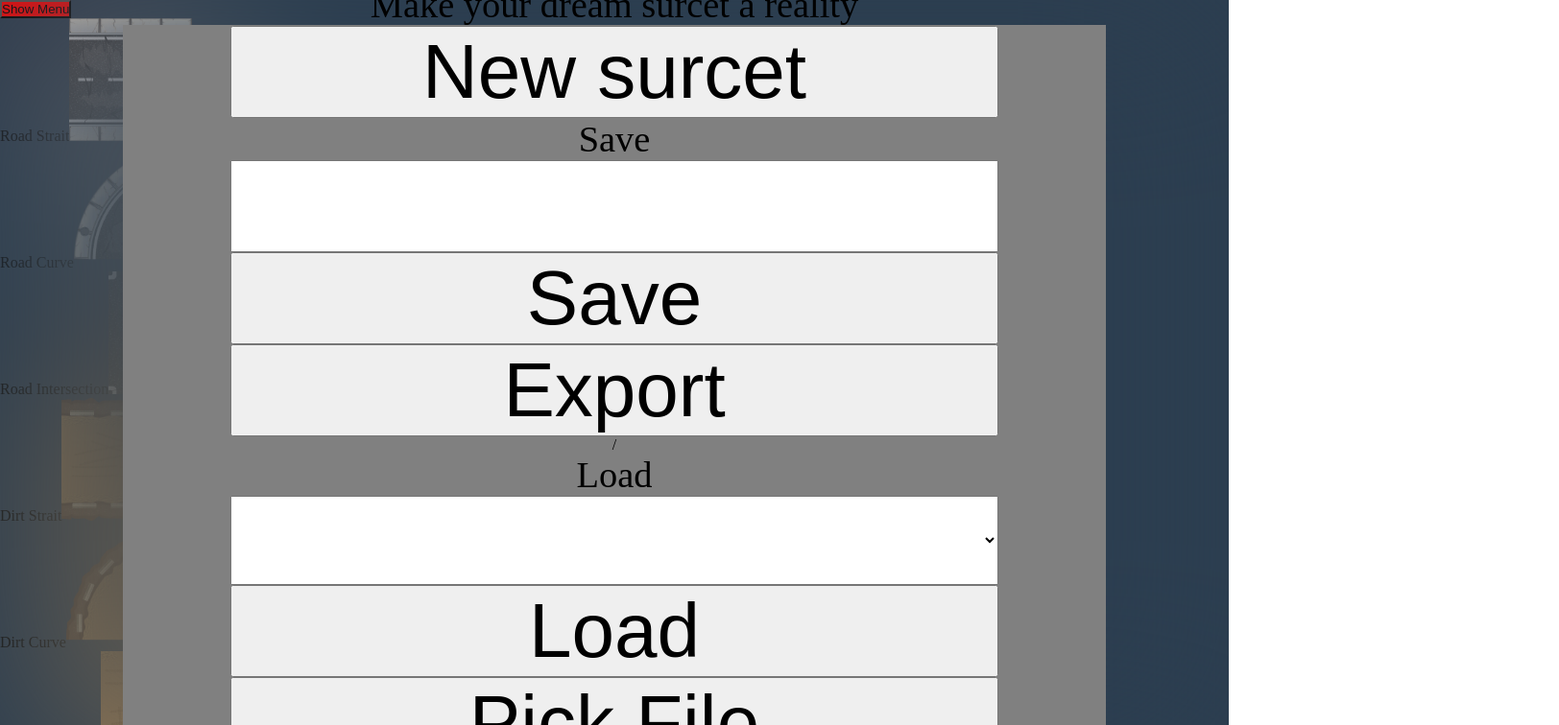
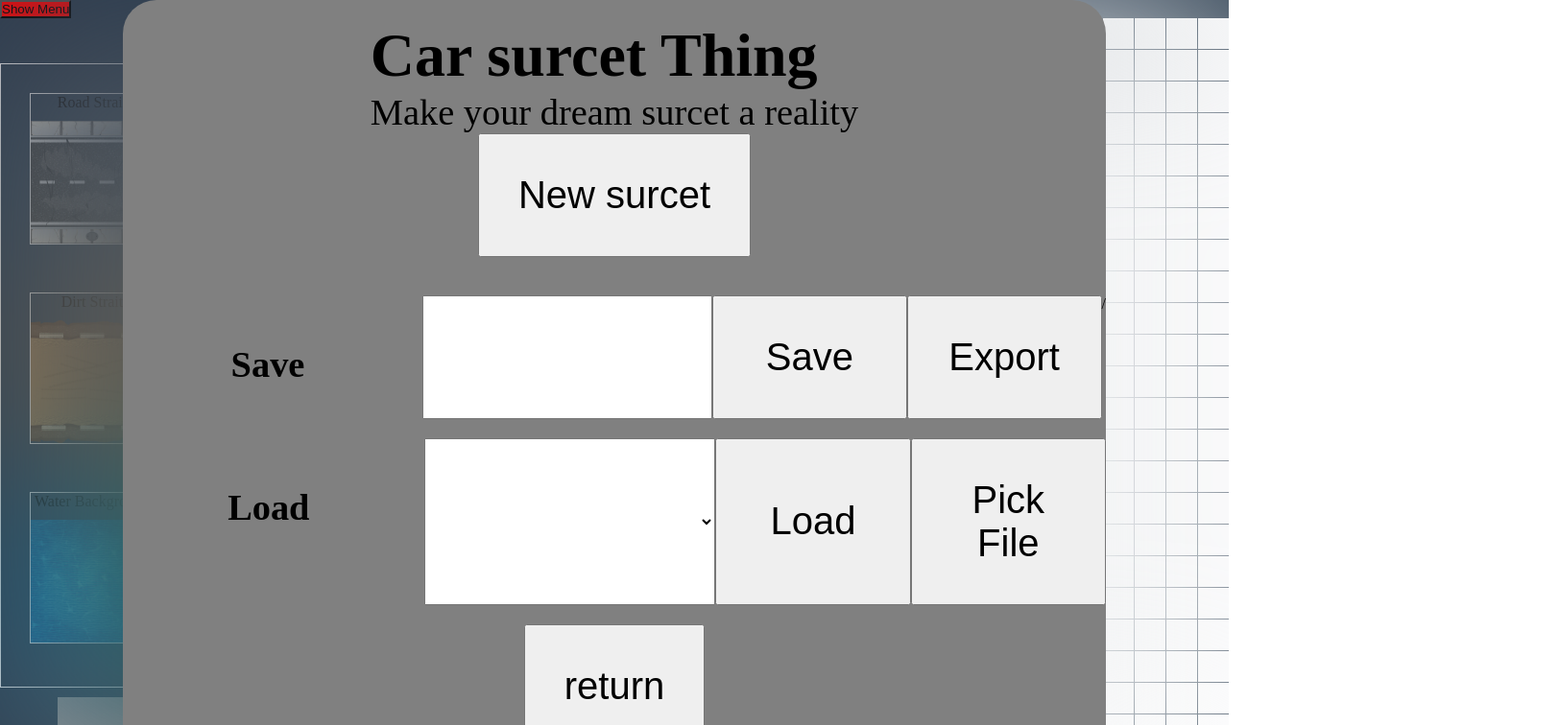
Before and after one commit to gest2356/car-surcet-thing, a Vue app: page / in a window 1280 px wide. Shown: the top 756 px of the page at 96% size, 1624 px wide, since content can reach past the window. Built offline with nearby package versions, Linux system fonts and the light colour scheme; grey boxes are pictures that could not be loaded.

Commit message:
added: basic styles for app

```diff
--- a/package.json
+++ b/package.json
@@ -9,7 +9,9 @@
     "preview": "vite preview"
   },
   "dependencies": {
+    "@primeuix/themes": "^2.0.3",
     "pinia": "^3.0.4",
+    "primevue": "^4.5.4",
     "vue": "^3.5.25"
   },
   "devDependencies": {
--- a/src/App.vue
+++ b/src/App.vue
@@ -24,10 +24,18 @@ let gridHeight = ref<number>(25)
     <button @click="showMenu =true">Show Menu </button>
 
     <div id="drawing-components">
+      <div id="drawing-canvas">
+        <div id="drawing-components-container">
           <SurcetPallet />
           <CurrentlySelectedTile />
+        </div>
+        <div id="drawing-canvas-container">
           <DrawingCanvas :canvasWidth="gridWidth" :canvasHeight="gridHeight" />
+        </div>
+      </div>
+      <div id="drawing-settings">
         <CanvasSizeMenu @grid-size="changeGridSize" />
+      </div>
 
     </div>
 
@@ -43,4 +51,15 @@ let gridHeight = ref<number>(25)
 button {
   background-color: red;
 }
+
+#drawing-components-container div {
+  margin-bottom: 10px;
+}
+
+#drawing-canvas{
+  display: flex;
+  flex-direction: row;
+  align-items: center;
+}
+
 </style>
--- a/src/components/DrawingCanvas.vue
+++ b/src/components/DrawingCanvas.vue
@@ -202,7 +202,7 @@ const props = withDefaults(
 
 <template>
 <div id="canvas-container">
-  <div v-for="n in props.canvasHeight * props.canvasWidth"
+  <div id="pixels" v-for="n in props.canvasHeight * props.canvasWidth"
        :key="n"
        class="pixel"
        :class="{ hovered: selectedPixel === n }"
@@ -231,18 +231,23 @@ const props = withDefaults(
   width: 100%;
   height: 100%;
   display: grid;
-  grid-template-columns: repeat(v-bind(props.canvasWidth), 64px);
-  grid-template-rows: repeat(v-bind(props.canvasHeight), 64px );
+  grid-template-columns: repeat(v-bind(props.canvasWidth), 32px);
+  grid-template-rows: repeat(v-bind(props.canvasHeight), 32px );
   gap: 1px;
 }
 
 .pixel {
-  width: 64px;
-  height: 64px;
+  width: 32px;
+  height: 32px;
   background-size: contain;
 }
 
 .hovered {
   border: 1px solid black;
 }
+
+#pixels {
+
+}
+
 </style>
--- a/src/components/Menu.vue
+++ b/src/components/Menu.vue
@@ -118,24 +118,35 @@ function processImportedSurcet(fileName: string, content: string) {
 <template>
   <div id="menu-container">
     <div id="menu-content">
+
+      <div id="title-text">
         <h1>Car surcet Thing</h1>
         <span>Make your dream surcet a reality</span>
+      </div>
+
+      <div id="new-surcet-input-container">
         <button @click="newSurcet">New surcet</button>
+      </div>
 
-      <span>Save</span>
+      <div id="file-manipulation-container">
+        <div id="save-inputs-container">
+            <span class="span-file-manupulate">Save</span>
             <input type="text" v-model="saveName">
             <button @click="saveSurcet">Save</button>
             <button @click="exportFile(store.placedTiles, saveName)">Export</button>/
-
-      <span>Load</span>
+        </div>
+        <div id="load-inputs-container">
+            <span class="span-file-manupulate">Load</span>
             <select name="" id="" v-model="selectedSaveKey">
             <option :value="savedSurcetsNames[n-1]" v-for="n in savedSurcetsCount" :key="n-1" >{{savedSurcetsNames[n-1]}}</option>
             </select>
             <button @click="loadSurcet">Load</button>
             <button @click="openImportDialog">Pick File</button>
-
-      <span>Return</span>
+         </div>
+      </div>
+        <div id="return-input-container">
           <button @click="returnToSurcet"> return</button>
+        </div>
       </div>
     </div>
 </template>
@@ -159,36 +170,101 @@ function processImportedSurcet(fileName: string, content: string) {
   flex-direction: column;
   justify-content: center;
   align-items: center;
-  margin-top: 2vw;
+  flex-wrap: wrap;
   background-color: gray;
   width: 80%;
   height: 100%;
+  border-radius: 35px;
 }
 
-#menu-content h1 {
+#menu-content div {
+  height: auto;
+}
+
+#title-text h1 {
   font-size: 5vw;
 }
 
-#menu-content span {
+#title-text span {
   font-size: 3vw;
 }
 
-#menu-content button {
-  width: 800px;
+#new-surcet-input-container {
+  height: 40%;
+}
+
+button {
+  width: auto;
+  padding: 40px;
+  font-size: 40px;
+}
+
+input {
+  width: 20vw;
   height: 200px;
   font-size: 80px;
 }
 
-#menu-content input {
-  width: 800px;
+select {
+  width: 20vw;
   height: 200px;
   font-size: 80px;
 }
 
-#menu-content select {
-  width: 800px;
-  height: 200px;
-  font-size: 80px;
+
+#new-surcet-input-container {
+  display: flex;
+  flex-direction: column;
+  justify-content: center;
+  margin-bottom: 40px;
 }
 
+#file-manipulation-container {
+  display: flex;
+  flex-direction: column;
+  justify-content: center;
+  align-items: center;
+}
+
+#file-manipulation-container div {
+  width: 100%;
+}
+
+#save-inputs-container {
+  margin-bottom: 20px;
+  display: flex;
+}
+
+#save-inputs-container button {
+  width: 20%;
+}
+
+#save-inputs-container input {
+  width: 30%;
+  height: 100%;
+}
+
+#load-inputs-container {
+  margin-bottom: 20px;
+  display: flex;
+
+}
+
+#load-inputs-container button {
+  width: 20%;
+}
+
+#load-inputs-container select {
+  width: 30%;
+  height: 100%;
+}
+
+.span-file-manupulate {
+  font-size: 3vw;
+  font-weight: bold;
+  text-align: center;
+  margin-right: 10px;
+  padding-top: 50px;
+  width: 30%;
+}
 </style>
--- a/src/components/SurcetPallet.vue
+++ b/src/components/SurcetPallet.vue
@@ -59,4 +59,25 @@ const store = useTileStore();
   width: 128px;
   height: 128px;
 }
+
+#pallet-components {
+  display: flex;
+  flex-direction: row;
+  flex-wrap: wrap;
+  gap: 10px;
+  border: white solid 1px;
+  width: fit-content;
+  padding: 30px 5px 5px 30px;
+  margin-right: 5px;
+}
+
+.component {
+  display: flex;
+  flex-direction: column;
+  width: fit-content;
+  text-align: center;
+  border: white solid 1px;
+  gap: 10px;
+  margin-bottom: 40px;
+}
 </style>
```
Also changed, not shown: 1 other file (tests, documents, lock files or other folders). Lines whose indentation alone changed are shown as unchanged.
